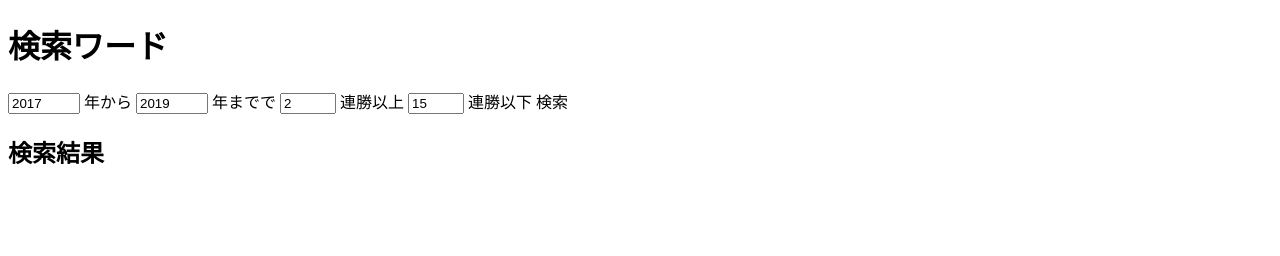
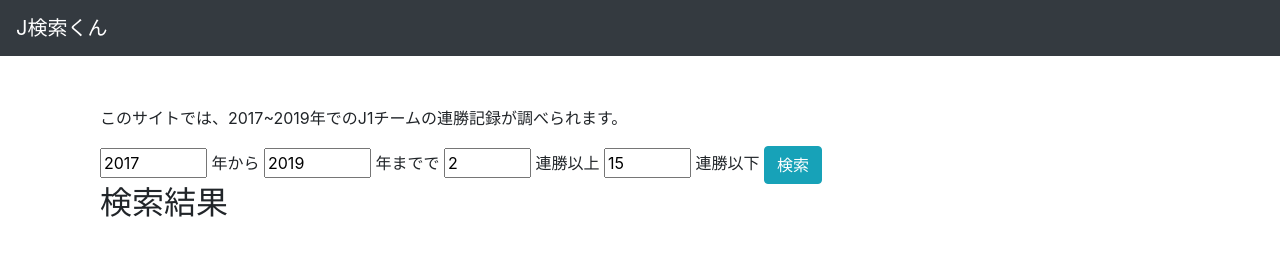
Before and after one commit to yuta97/j-search-front, a plain HTML site: page index.html in a window 1280 px wide. Drawn offline with nearby package versions, Linux system fonts and the light colour scheme.

Commit message:
UIの改善、bootstrapの導入、最低限のCSS

```diff
--- a/index.html
+++ b/index.html
@@ -1,22 +1,21 @@
 <!doctype html>
 <html lang="ja">
-
 <head>
    <meta charset="utf-8" />
    <meta name="viewport" content="width=device-width, initial-scale=1.0" />
    <title>J検索くん</title>
- <!-- <link rel="stylesheet" href="https://stackpath.bootstrapcdn.com/bootstrap/4.5.0/css/bootstrap.min.css" integrity="sha384-9aIt2nRpC12Uk9gS9baDl411NQApFmC26EwAOH8WgZl5MYYxFfc+NcPb1dKGj7Sk" crossorigin="anonymous"> -->
+   <link rel="stylesheet" href="https://stackpath.bootstrapcdn.com/bootstrap/4.5.0/css/bootstrap.min.css"  integrity="sha384-9aIt2nRpC12Uk9gS9baDl411NQApFmC26EwAOH8WgZl5MYYxFfc+NcPb1dKGj7Sk" crossorigin="anonymous">
+   <link rel="stylesheet" href="style.css"  type="text/css">
 </head>
 
 <body>
+  <nav class="navbar navbar-dark bg-dark">
+    <a href="/" class="navbar-brand">J検索くん</a>
+  </nav>
 
- <!-- 検索フォーム -->
- <!-- <div class="row"> -->
-     <!-- <div class="small-2 large-2 columns">検索ワード</div> -->
-  <h1 for="email">検索ワード</h1>
+  <div class="main">
+    <p>このサイトでは、2017~2019年でのJ1チームの連勝記録が調べられます。</p>
     <div>
-   <!-- class="small-4 large-4 columns" -->
-    <!-- <input id="search-id" class="" type="text" placeholder="検索ワードを入力してください" /> -->
       <input id="yearFrom" type="number" min="2017" max="2019" step="1" value="2017" required>
       <a>年から</a>
       <input id="yearTo" type="number" min="2017" max="2019" step="1" value="2019" required>
@@ -25,14 +24,17 @@
       <a>連勝以上</a>
       <input id="continuou_recordTo" type="number" min="2" max="15" step="1" value="15" required>
       <a>連勝以下</a>
-    <a class="btn btn-default" onclick="loadUrl()">検索</a>
+      <button type="button" class="btn btn-info" onclick="loadUrl()">検索</button>
+    </div>
+    <h2>検索結果</h2>
+    <div id="main-block">
+    </div>
   </div>
 
-
-  <h2>検索結果</h2>
-  <div id="main-block" class="row small-up-1 medium-up-2 large-up-3">
-  </div>
   <script type="text/javascript" src="index.js"></script>
+  <script src="https://code.jquery.com/jquery-3.5.1.slim.min.js" integrity="sha384-DfXdz2htPH0lsSSs5nCTpuj/zy4C+OGpamoFVy38MVBnE+IbbVYUew+OrCXaRkfj" crossorigin="anonymous"></script>
+  <script src="https://cdn.jsdelivr.net/npm/popper.js@1.16.0/dist/umd/popper.min.js" integrity="sha384-Q6E9RHvbIyZFJoft+2mJbHaEWldlvI9IOYy5n3zV9zzTtmI3UksdQRVvoxMfooAo" crossorigin="anonymous"></script>
+  <script src="https://stackpath.bootstrapcdn.com/bootstrap/4.5.0/js/bootstrap.min.js" integrity="sha384-OgVRvuATP1z7JjHLkuOU7Xw704+h835Lr+6QL9UvYjZE3Ipu6Tp75j7Bh/kR0JKI" crossorigin="anonymous"></script>
 </body>
 
 </html>
--- /dev/null
+++ b/style.css
@@ -0,0 +1,5 @@
+/* index.html */
+.main {
+  margin-left: 100px;
+  margin-top: 50px;
+}
```
Lines whose indentation alone changed are shown as unchanged.
